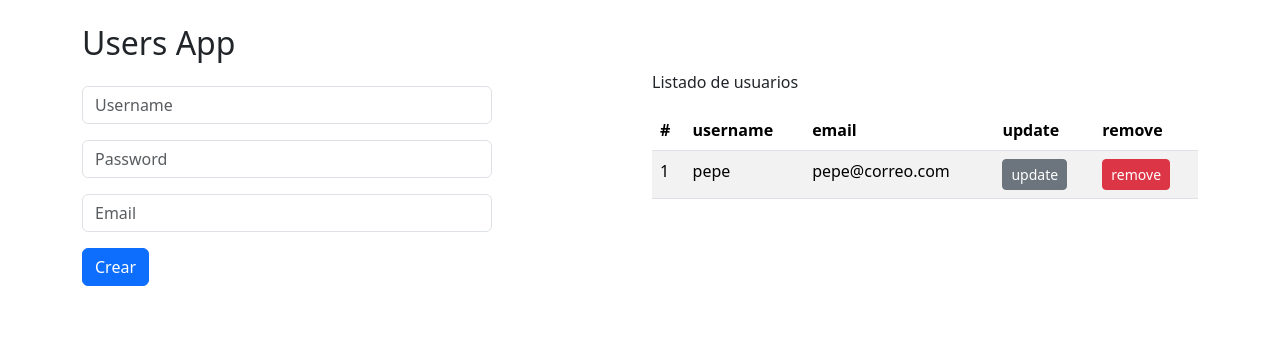
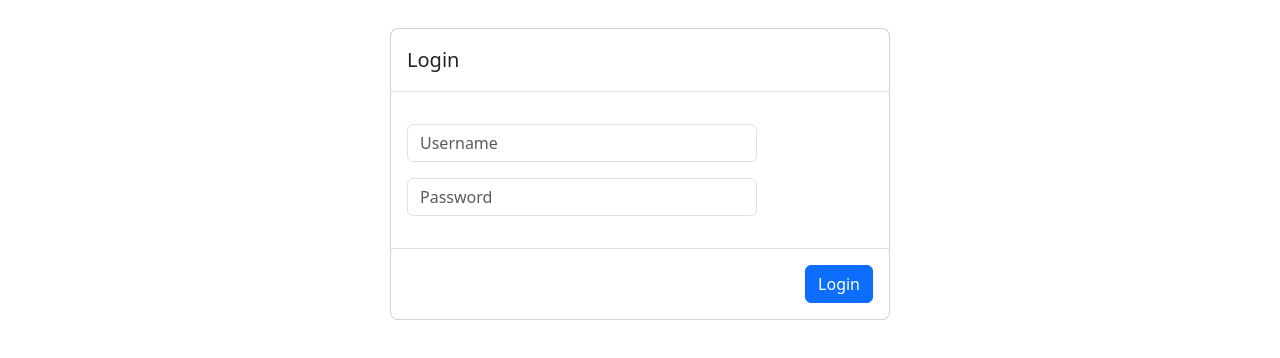
Before and after one commit to nalcota/UsersAppAlcota, a React (Vite) app: page / in a window 1280 px wide. Shown: the top 358 px of the page. Built offline with nearby package versions, Linux system fonts and the light colour scheme.

Commit message:
Organizando estructura y añadiendo nuevos componentes LoginPage y UsersPage

```diff
--- a/src/UsersApp.jsx
+++ b/src/UsersApp.jsx
@@ -1,44 +1,12 @@
-import { UserForm } from "./components/UserForm";
-import { UsersList } from "./components/UsersList";
-import { useUsers } from "./hooks/useUsers";
-
+import { LoginPage } from "./auth/pages/LoginPage"
+import { UsersPage } from "./pages/UsersPage"
 
 export const UsersApp = () => {
 
-    const {
-        users,
-        userSelected,
-        initialUserForm,
-
-        handlerAddUser,
-        handlerRemoveUser,
-        handlerUserSelectedForm,
-
-    } = useUsers();
-
     return (
-        <div className="container my-4">
-            <h2>Users App</h2>
-            <div className="row">
-
-                <div className="col">
-                    <UserForm
-                        handlerAddUser={handlerAddUser}
-                        initialUserForm={initialUserForm}
-                        userSelected={userSelected}/>
-                </div>
-                <div className="col">
-                    {users.length === 0 ?
-                        <div className="alert alert-warning"> No hay usuarios Registrados !</div>
-                        :
-                        <UsersList
-                            handlerUserSelectedForm={handlerUserSelectedForm}
-                            handlerRemoveUser={handlerRemoveUser}
-                            users={users} />}
-
-                </div>
-
-            </div>
-        </div>
-    );
+        <>
+        <LoginPage/>
+        {/* <UsersPage /> */}
+        </>
+    )
 }
--- /dev/null
+++ b/src/auth/pages/LoginPage.jsx
@@ -0,0 +1,36 @@
+export const LoginPage = () => {
+
+    return (
+        <div className="modal" style={{display: "block"}}tabIndex="-1">
+            <div className="modal-dialog">
+                <div className="modal-content">
+                    <div className="modal-header">
+                        <h5 className="modal-title">Login</h5>
+
+                    </div>
+                    <form>
+                        <div className="modal-body">
+                            <input className="form-control my-3 w-75"
+                                placeholder="Username"
+                                name="username" />
+                            <input className="form-control my-3 w-75"
+                                placeholder="Password"
+                                name="password" />
+
+                        </div>
+                        <div class="modal-footer">
+                            <button
+                                className="btn btn-primary"
+                                type="submit">
+                                Login
+                            </button>
+                        </div>
+
+                    </form>
+
+
+                </div>
+            </div>
+        </div>
+    );
+}
--- a/src/components/UserForm.jsx
+++ b/src/components/UserForm.jsx
@@ -2,7 +2,7 @@ import { useEffect, useState } from "react"
 import Swal from "sweetalert2";
 
 
-export const UserForm = ({ userSelected, handlerAddUser, initialUserForm }) => {
+export const UserForm = ({ userSelected, handlerAddUser, initialUserForm, handlerCloseForm }) => {
 
     const [userForm, setUserForm] = useState(initialUserForm);
 
@@ -44,6 +44,11 @@ export const UserForm = ({ userSelected, handlerAddUser, initialUserForm }) => {
         setUserForm(initialUserForm)
     }
 
+    const onCloseForm = () => {
+        handlerCloseForm();
+        setUserForm(initialUserForm);
+    }
+
     return (
         <form onSubmit={onSubmit}>
             <input
@@ -73,6 +78,12 @@ export const UserForm = ({ userSelected, handlerAddUser, initialUserForm }) => {
                 type="submit">
                 {id > 0 ? 'Editar' : 'Crear'}
             </button>
+            <button
+                className="btn btn-primary mx-2"
+                type="button"
+                onClick={() => onCloseForm()}>
+                Cerrar
+            </button>
 
         </form>
     )
--- /dev/null
+++ b/src/components/UserModalForm.jsx
@@ -0,0 +1,25 @@
+import { UserForm } from "./UserForm";
+
+export const UserModalForm = ({ userSelected, initialUserForm, handlerAddUser, handlerCloseForm }) => {
+    return (
+        <div className="abrir-modal animacion fadeIn">
+            <div className="modal" style={{ display: "block" }} tabIndex="-1">
+                <div className="modal-dialog" role="document">
+                    <div className="modal-content">
+                        <div className="modal-header">
+                            <h5 className="modal-title">
+                                {userSelected.id > 0 ? 'Editar' : 'Crear'}Modal Usuarios
+                            </h5>
+                        </div>
+                        <div className="modal-body">
+                            <UserForm
+                                handlerAddUser={handlerAddUser}
+                                handlerCloseForm={handlerCloseForm}
+                                initialUserForm={initialUserForm}
+                                userSelected={userSelected} />
+                        </div>
+                    </div>
+                </div>
+            </div>
+        </div>)
+};
--- a/src/components/UsersList.jsx
+++ b/src/components/UsersList.jsx
@@ -4,7 +4,6 @@ export const UsersList = ({ handlerRemoveUser, handlerUserSelectedForm, users =
 
     return (
         <>
-            <p>Listado de usuarios</p>
             <table className="table table-hover table-striped">
 
                 <thead>
--- a/src/hooks/useUsers.js
+++ b/src/hooks/useUsers.js
@@ -22,37 +22,30 @@ export const useUsers = () => {
 
     const [users, dispatch] = useReducer(usersReducer, initialUsers);
     const [userSelected, setUserSelected] = useState(initialUserForm);
+    const [visibleForm, setVisibleForm] = useState(false);
 
 
 
 
     const handlerAddUser = (user) => {
-        //console.log(user)
-        let type;
-
-        if (user.id === 0) {
-            type = 'addUser';
-        } else {
-            type = 'updateUser'
-        }
-
+        // console.log(user);
         dispatch({
-            type,
+            type: (user.id === 0) ? 'addUser' : 'updateUser',
             payload: user,
         });
 
-        Swal.fire({
-            title:
-                (user.id === 0) ?
-                    "Usuario Creado" :
-                    'Usuario Actualizado',
-            text:
-                (user.id === 0) ?
-                    "El usuario a sido creado con exito!" :
-                    'El usuario ha sido actualizado con exito',
-            icon: "success"
-        });
+        Swal.fire(
+            (user.id === 0) ?
+                'Usuario Creado' :
+                'Usuario Actualizado',
+            (user.id === 0) ?
+                'El usuario ha sido creado con exito!' :
+                'El usuario ha sido actualizado con exito!',
+            'success'
+        );
+        handlerCloseForm();
     }
+
 
     const handlerRemoveUser = (id) => {
         //console.log(id)
@@ -84,15 +77,27 @@ export const useUsers = () => {
     const handlerUserSelectedForm = (user) => {
         //console.log(user)
         setUserSelected({ ...user });
+        setVisibleForm(true);
+    }
+
+    const handlerOpenForm = () => {
+        setVisibleForm(true);
+    }
+    const handlerCloseForm = () => {
+        setVisibleForm(false);
+        setUserSelected(initialUserForm);
     }
     return {
         users,
         userSelected,
         initialUserForm,
+        visibleForm,
 
         handlerAddUser,
         handlerRemoveUser,
-        handlerUserSelectedForm
+        handlerUserSelectedForm,
+        handlerOpenForm,
+        handlerCloseForm,
 
     }
 }
--- a/src/main.jsx
+++ b/src/main.jsx
@@ -1,7 +1,7 @@
 import React from 'react'
 import ReactDOM from 'react-dom/client'
-import {UsersApp} from './UsersApp'
 import './styles.css'
+import { UsersApp } from './UsersApp'
 
 ReactDOM.createRoot(document.getElementById('root')).render(
   <React.StrictMode>
--- /dev/null
+++ b/src/pages/UsersPage.jsx
@@ -0,0 +1,58 @@
+import { UserModalForm } from "../components/UserModalForm";
+import { UsersList } from "../components/UsersList";
+import { useUsers } from "../hooks/useUsers";
+
+
+export const UsersPage = () => {
+
+    const {
+        users,
+        userSelected,
+        initialUserForm,
+        visibleForm,
+
+        handlerAddUser,
+        handlerRemoveUser,
+        handlerUserSelectedForm,
+        handlerCloseForm,
+        handlerOpenForm,
+
+    } = useUsers();
+
+    return (
+        <>
+            {!visibleForm ||
+                <UserModalForm
+                userSelected={userSelected}
+                initialUserForm={initialUserForm}
+                handlerAddUser={handlerAddUser}
+                handlerCloseForm={handlerCloseForm}
+                />
+            }
+            <div className="container my-4">
+                <h2>Users App</h2>
+                <div className="row">
+
+
+                    <div className="col">
+                        {visibleForm || <button
+                            className="btn btn-primary my-2"
+                            onClick={handlerOpenForm}>
+                            Nuevo Usuario
+                        </button>}
+
+                        {users.length === 0 ?
+                            <div className="alert alert-warning"> No hay usuarios Registrados !</div>
+                            :
+                            <UsersList
+                                handlerUserSelectedForm={handlerUserSelectedForm}
+                                handlerRemoveUser={handlerRemoveUser}
+                                users={users} />}
+
+                    </div>
+
+                </div>
+            </div>
+        </>
+    );
+}
--- a/src/styles.css
+++ b/src/styles.css
@@ -0,0 +1,41 @@
+.abrir-modal {
+    background-color: rgba(0, 0, 0, 0.7);
+    position: fixed;
+    top: 0px;
+    left: 0px;
+    width: 100%;
+    height: 100%;
+    z-index: 1000;
+}
+
+.animacion {
+    animation-duration: 2s;
+    animation-fill-mode: both;
+    -webkit-animation-duration: 2s;
+    -webkit-animation-fill-mode: both;
+}
+
+.fadeIn {
+    animation-name: fadeIn;
+    -webkit-animation-name: fadeIn;
+}
+
+@keyframes fadeIn {
+    0% {
+        opacity: 0
+    }
+
+    to {
+        opacity: 1
+    }
+}
+
+@-webkit-keyframes fadeIn {
+    0% {
+        opacity: 0
+    }
+
+    to {
+        opacity: 1
+    }
+}
```
